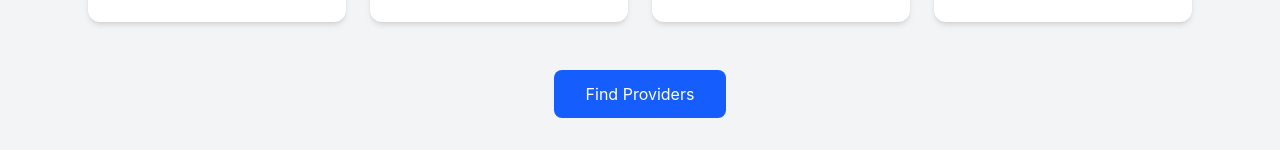
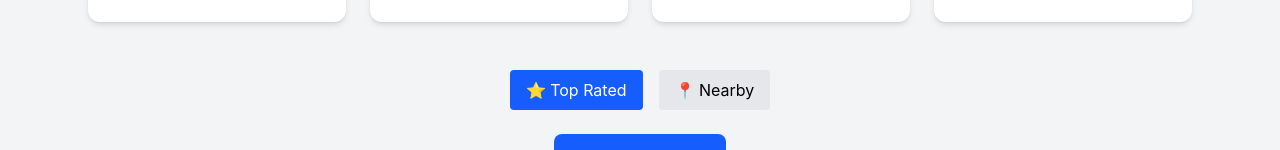
Before and after one commit to ayush-030/HomeEase, a React app in the folder frontend/: page /customer in a window 1280 px wide. Shown: the part 398-548 px from the top of the page. Built offline with nearby package versions, Linux system fonts and the light colour scheme; no server answers; the HTML template or start-up script is replaced by a standard one.

Commit message:
Updated Customer Dashboard

```diff
--- a/frontend/src/pages/CustomerDashboard.jsx
+++ b/frontend/src/pages/CustomerDashboard.jsx
@@ -10,6 +10,10 @@ export default function CustomerDashboard() {
   const [providers, setProviders] = useState([])
   const [category, setCategory] = useState(2)
   const [location, setLocation] = useState(null)
+
+  // ✅ NEW STATES
+  const [filter, setFilter] = useState("TOP_RATED")
+  const [loading, setLoading] = useState(false)
 
   // 📍 Detect user location
   const getLocation = () => {
@@ -50,16 +54,29 @@ export default function CustomerDashboard() {
         return
       }
 
+      setLoading(true)
+
       const res = await API.get(
         `/provider/search?latitude=${location.latitude}&longitude=${location.longitude}&category_id=${category}`
       )
 
-      setProviders(res.data)
+      let data = res.data
+
+      // 🔥 FILTER LOGIC
+      if (filter === "NEARBY") {
+        data = data.sort((a, b) => a.distance - b.distance)
+      }
+
+      if (filter === "TOP_RATED") {
+        data = data.sort((a, b) => b.rating - a.rating)
+      }
+
+      setProviders(data)
 
     } catch (error) {
-
       console.error("Error fetching providers:", error)
-
+    } finally {
+      setLoading(false)
     }
 
   }
@@ -73,7 +90,6 @@ export default function CustomerDashboard() {
       <div className="max-w-6xl mx-auto px-6 py-12">
 
         {/* HERO */}
-
         <div className="text-center mb-12">
 
           <h1 className="text-5xl font-bold text-gray-800 mb-4">
@@ -87,7 +103,6 @@ export default function CustomerDashboard() {
         </div>
 
         {/* LOCATION STATUS */}
-
         {!location && (
           <p className="text-center text-gray-500 mb-6">
             Detecting your location...
@@ -95,11 +110,36 @@ export default function CustomerDashboard() {
         )}
 
         {/* SERVICE CATEGORIES */}
-
         <ServiceCategories setCategory={setCategory} />
 
+        {/* ✅ FILTER BUTTONS */}
+        <div className="flex justify-center gap-4 mb-6">
+
+          <button
+            onClick={() => setFilter("TOP_RATED")}
+            className={`px-4 py-2 rounded ${
+              filter === "TOP_RATED"
+                ? "bg-blue-600 text-white"
+                : "bg-gray-200"
+            }`}
+          >
+            ⭐ Top Rated
+          </button>
+
+          <button
+            onClick={() => setFilter("NEARBY")}
+            className={`px-4 py-2 rounded ${
+              filter === "NEARBY"
+                ? "bg-blue-600 text-white"
+                : "bg-gray-200"
+            }`}
+          >
+            📍 Nearby
+          </button>
+
+        </div>
+
         {/* SEARCH BUTTON */}
-
         <div className="flex justify-center mb-10">
 
           <button
@@ -112,14 +152,22 @@ export default function CustomerDashboard() {
         </div>
 
         {/* MAP */}
-
         {providers.length > 0 && (
           <div className="mb-12">
             <ProviderMap providers={providers} />
           </div>
         )}
 
-        {/* PROVIDERS */}
+        {/* PROVIDERS / LOADING */}
+        {loading ? (
+
+          <div className="text-center text-gray-500 mt-10">
+            <p className="text-lg animate-pulse">
+              Searching best providers for you...
+            </p>
+          </div>
+
+        ) : (
 
           <div className="grid grid-cols-1 md:grid-cols-2 lg:grid-cols-3 gap-6">
 
@@ -139,6 +187,8 @@ export default function CustomerDashboard() {
 
           </div>
 
+        )}
+
       </div>
 
     </div>
```
Lines whose indentation alone changed are shown as unchanged.
